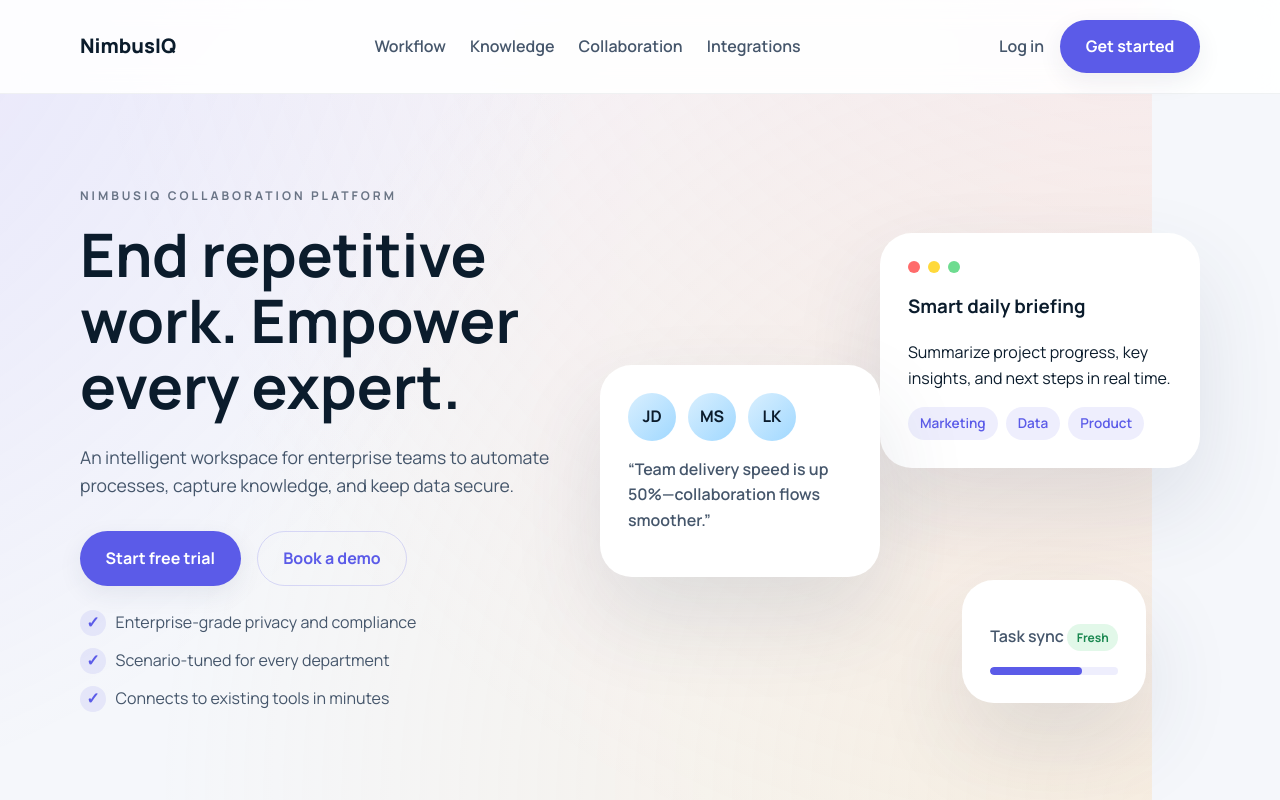
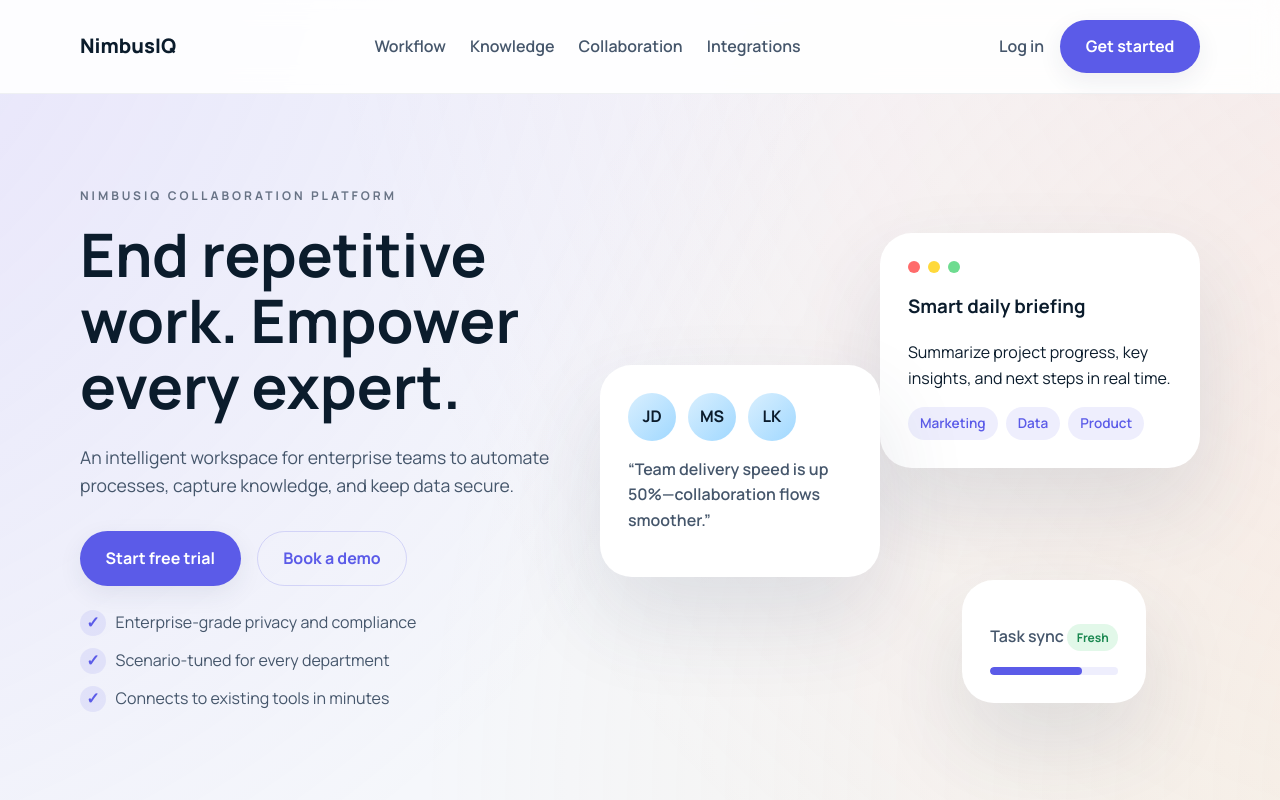
Before and after one commit to tang2010/web, a plain HTML site: page index.html in a window 1280 px wide. Shown: the top 800 px of the page. Drawn offline with Linux system fonts and the light colour scheme.

Commit message:
Ensure hero background gradient spans full width

```diff
--- a/styles.css
+++ b/styles.css
@@ -36,9 +36,10 @@ body {
 .page-gradient {
   position: fixed;
   top: -20vh;
-  left: -30vw;
-  width: 120vw;
+  left: 50%;
+  width: 160vw;
   height: 120vh;
+  transform: translateX(-50%);
   background: radial-gradient(circle at top left, rgba(144, 118, 255, 0.18), transparent 55%),
     radial-gradient(circle at top right, rgba(255, 182, 193, 0.18), transparent 60%),
     radial-gradient(circle at bottom right, rgba(255, 208, 124, 0.2), transparent 55%);
```
